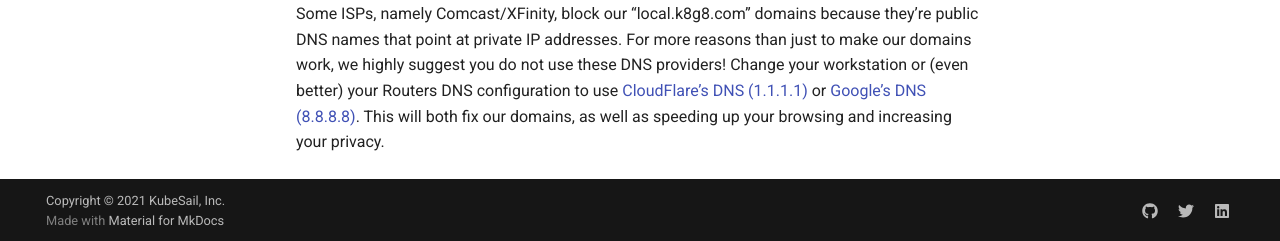
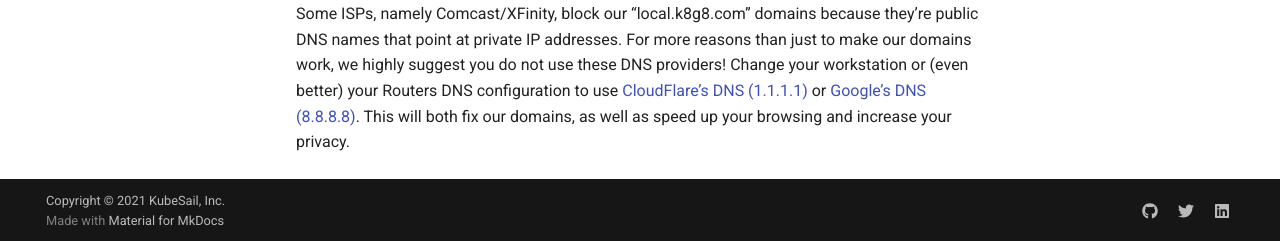
Before and after one commit to kubesail/kubesail-docs, an MkDocs documentation site: the page built from docs/FAQ.md, in a window 1280 px wide and 900 px high, scrolled down 2802 px. Shown: the part 656-897 px from the top of the window. Built offline with MkDocs 1.6.1 and Material for MkDocs 9.7.7, drawn with Linux system fonts in a browser that asks for light colours; comment, search, counter and statistics services are not loaded.

Commit message:
Update FAQ.md

```diff
--- a/docs/FAQ.md
+++ b/docs/FAQ.md
@@ -85,4 +85,4 @@ See the [PiBox docs](https://docs.kubesail.com/guides/pibox/kubesail/). If you'r
 
 ### My ".local." domains are not working, please help!
 
-Some ISPs, namely Comcast/XFinity, block our "local.k8g8.com" domains because they're public DNS names that point at private IP addresses. For more reasons than just to make our domains work, we highly suggest you do not use these DNS providers! Change your workstation or (even better) your Routers DNS configuration to use [CloudFlare's DNS (1.1.1.1)](https://www.cloudflare.com/dns/) or [Google's DNS (8.8.8.8)](https://developers.google.com/speed/public-dns). This will both fix our domains, as well as speeding up your browsing and increasing your privacy.
+Some ISPs, namely Comcast/XFinity, block our "local.k8g8.com" domains because they're public DNS names that point at private IP addresses. For more reasons than just to make our domains work, we highly suggest you do not use these DNS providers! Change your workstation or (even better) your Routers DNS configuration to use [CloudFlare's DNS (1.1.1.1)](https://www.cloudflare.com/dns/) or [Google's DNS (8.8.8.8)](https://developers.google.com/speed/public-dns). This will both fix our domains, as well as speed up your browsing and increase your privacy.
```
